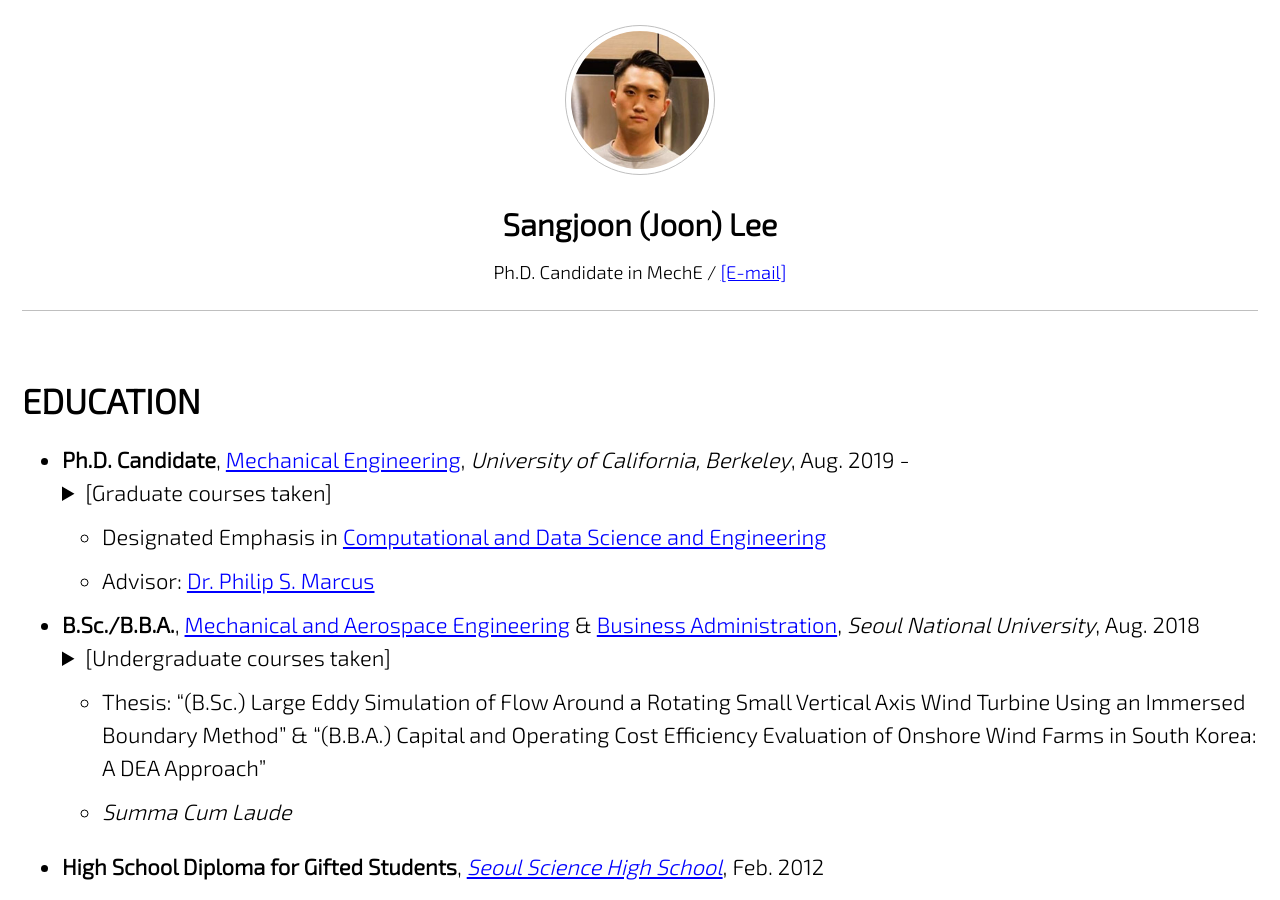
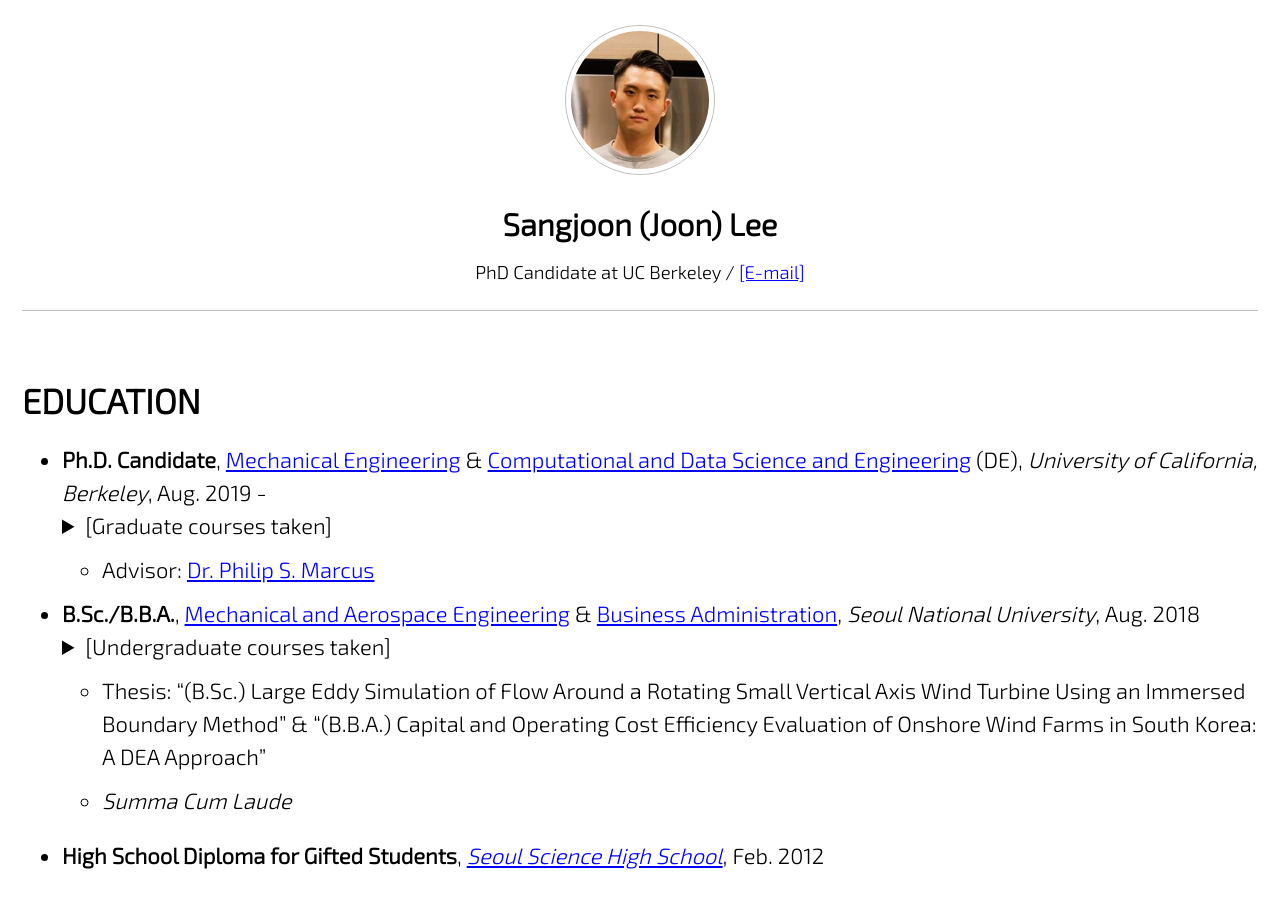
Before and after one commit to jun9303/jun9303.github.io, a Jekyll site: the page built from _pages/about.md, in a window 1280 px wide and 900 px high, scrolled down 321 px. Built offline with Jekyll 4.4.1, drawn with Linux system fonts in a browser that asks for light colours; cached includes are drawn as plain includes; nearby versions of some CDN libraries.

Commit message:
Joon <jun9303@gmail.com>

```diff
--- a/_pages/about.md
+++ b/_pages/about.md
@@ -10,20 +10,23 @@ feature_row:
   - image_path: assets/images/bio-photo-sjlee-200x200.jpg
     alt: "profile image"
     title: "Sangjoon (Joon) Lee"
-    excerpt: "Ph.D. Candidate in MechE / [[E-mail]](mailto:sangjoonlee@berkeley.edu)"
+    excerpt: "PhD Candidate at UC Berkeley / [[E-mail]](mailto:sangjoonlee@berkeley.edu)"
 ---
 
 {% include feature_row type="center" %}
 
 # EDUCATION
 
-- **Ph.D. Candidate**, [Mechanical Engineering](http://me.berkeley.edu/), *University of California, Berkeley*, Aug. 2019 -
+- **Ph.D. Candidate**, [Mechanical Engineering](http://me.berkeley.edu/) & [Computational and Data Science and Engineering](https://data.berkeley.edu/decdse/) (DE), *University of California, Berkeley*, Aug. 2019 -
     <details>
       <summary>[Graduate courses taken]</summary>
+      <small><b>Fluids</b>: Advanced Fluid Mechanics (1 & 2), Engineering Aerodynamics, Experimental Methods in Single-and Multiphase Flows, Graduate Ocean Engineering Seminar, Hydrodynamic Stability and Instability, Oceanic and Atmospheric Waves, Vortex Dynamics
+      </small><br>
 
-      <small>Advanced Fluid Mechanics (1 & 2), Applications of Parallel Computers, Engineering Aerodynamics, Experimental Methods in Single-and Multiphase Flows, Graduate Ocean Engineering Seminar, Hydrodynamic Stability and Instability, Numerical Solution of Differential Equations (A & B), Oceanic and Atmospheric Waves, Optimization Models in Engineering, Spectral Methods for Fluid Dynamics, Vortex Dynamics, Theoretical Statistics</small>
+      <small><b>Computational Science</b>: Applications of Parallel Computers, Numerical Solution of Differential Equations (A & B), Optimization Models in Engineering, Spectral Methods for Fluid Dynamics, Theoretical Statistics
+      </small><br>
     </details>
-  + Designated Emphasis in [Computational and Data Science and Engineering](https://data.berkeley.edu/decdse/)
+
   + Advisor: [Dr. Philip S. Marcus](https://me.berkeley.edu/people/philip-s-marcus/)
 - **B.Sc./B.B.A.**, [Mechanical and Aerospace Engineering](http://me.snu.ac.kr/en) & [Business Administration](http://cba.snu.ac.kr/en), *Seoul National University*, Aug. 2018
     <details>
```
Also changed, not shown: index.md (+2 -2 lines).
